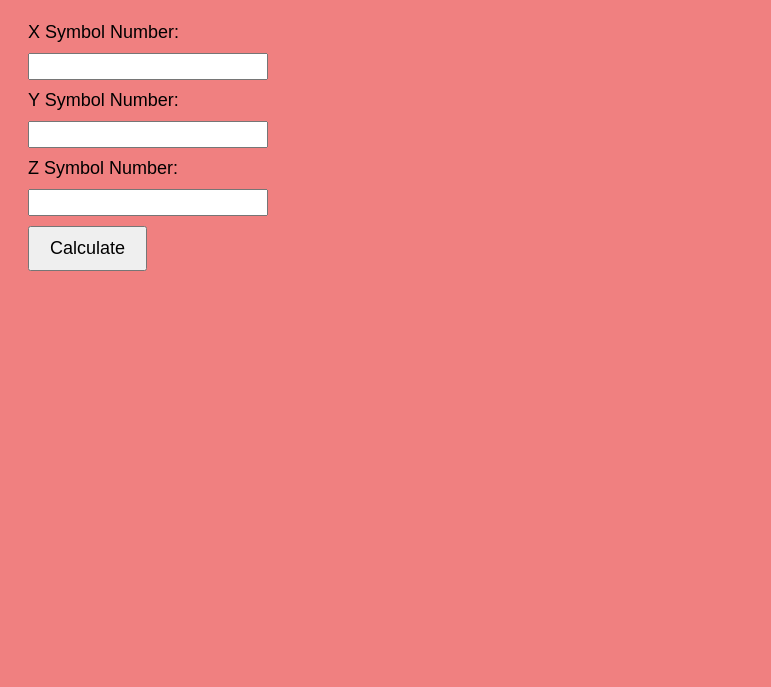
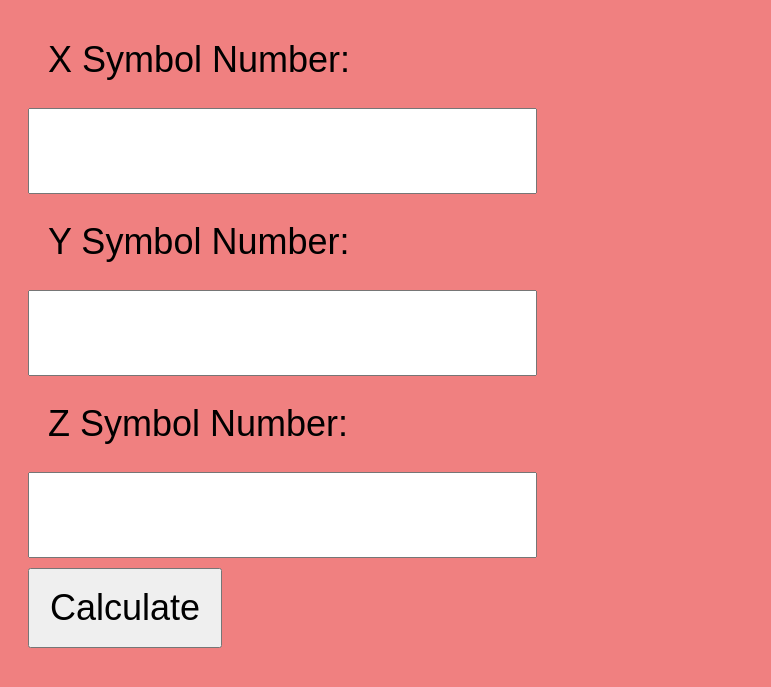
Before and after one commit to Joemet123/TerminusBeamsmasherSolver, a plain HTML site: page index.html in a window 1280 px wide. Shown: the part 167-854 px from the top of the page, without its empty margins (0-771 px from the left). Before the commit the page ends 800 px from the top, so only its background shows below. Drawn offline with Linux system fonts and the light colour scheme.

Commit message:
Update index.html
ANOTHER SIZE CHANGE

```diff
--- a/index.html
+++ b/index.html
@@ -12,16 +12,21 @@
     margin-left: 20px;
   }
 
+  /* Apply 3x multiplier to most elements */
   .equation-container label,
   .equation-container input,
-  .equation-container button {
+  .equation-container button,
+  .equation-container p {
     display: block;
     margin-bottom: 10px;
-    font-size: 18px; /* Increased font size for input elements */
+    font-size: calc(18px * 2); /* Use calc() for dynamic multiplication */
+    line-height: calc(18px * 2); /* Adjust line height for spacing */
+    padding: calc(10px * 2); /* Increase padding for buttons */
   }
 
-  button {
-    padding: 10px 20px; /* Increased button padding */
+  /* Exclude the main heading from size changes */
+  h1 {
+    font-size: 36px; /* Maintain original size */
   }
 </style>
 </head>
```
